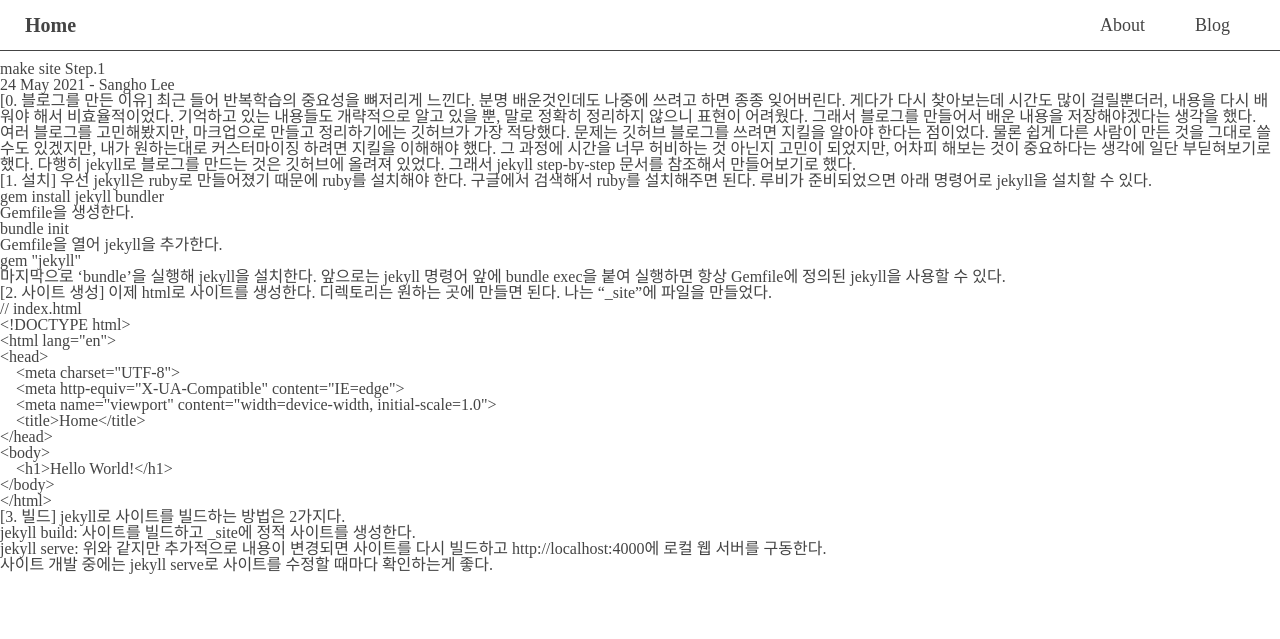
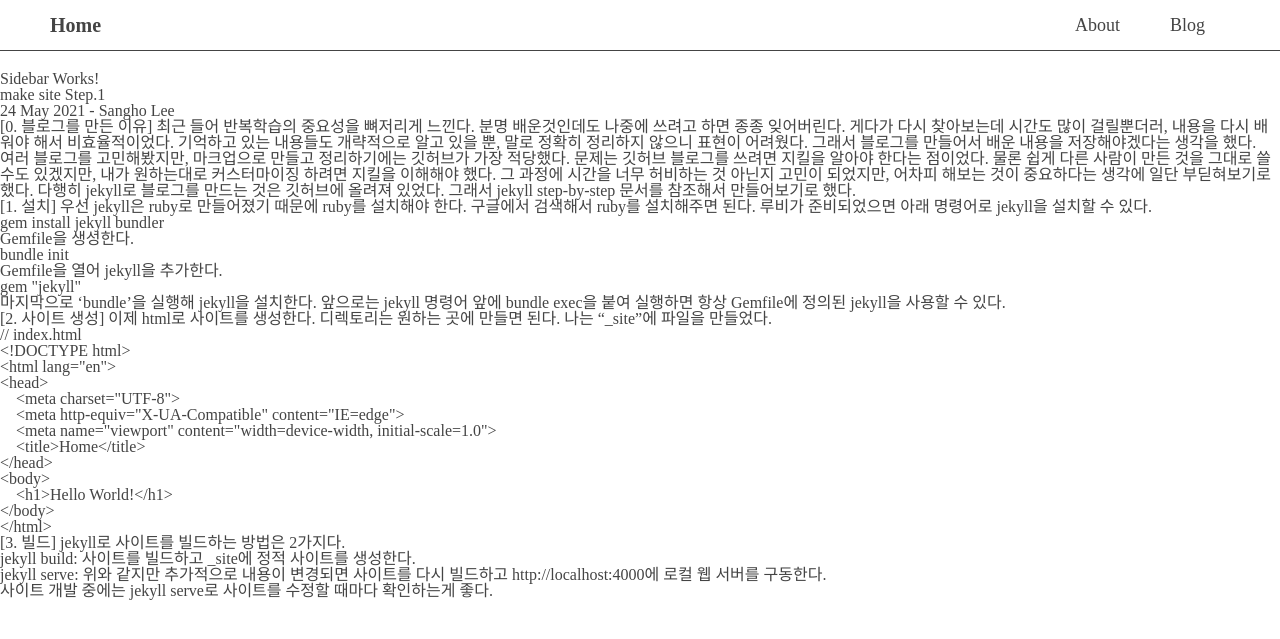
Before and after one commit to E-Sangho/blog_backup, a Jekyll site: the page built from _posts/2021-09-13-[Jekyll][make site] Step.1.md, in a window 1280 px wide. Shown: the top 639 px of the page. Built offline with Jekyll 4.4.1, drawn with Linux system fonts in a browser that asks for light colours.

Commit message:
add sidebar

```diff
--- a/_config.yml
+++ b/_config.yml
@@ -1,2 +1,3 @@
-collections:
-  authors:
+title: "미정"
+name: Lee Sangho
+url: "https://E-sangho.github.io"
--- /dev/null
+++ b/_data/sidebar.yml
@@ -0,0 +1,6 @@
+sidebar:
+  - title: bigTitle1
+    submenu:
+      - title: "smallTitle1"
+        url:
+      - title: "smallTitle2"
--- /dev/null
+++ b/_includes/head.html
@@ -0,0 +1,5 @@
+<meta charset="UTF-8">
+<meta http-equiv="X-UA-Compatible" content="IE=edge">
+<meta name="viewport" content="width=device-width, initial-scale=1.0">
+<title>{{ page.title }}</title>
+<link rel="stylesheet" href="/assets/css/style.css">
--- a/_includes/header.html
+++ /dev/null
@@ -1,14 +0,0 @@
-<header class="header">
-    <div class="header__home">
-        <a href="{{ '/' | relative_url }}">Home</a>
-    </div>
-    <div class="header__navigation">
-        <ul class = "header__navigation-items">
-            {% for link in site.data.navigation %}
-            <li class="header__navigation-item">
-                <a href="{{ link.url | relative_url }}">{{ link.name }}</a>
-            </li>
-            {% endfor %}
-        </ul>
-    </div>
-</header>
--- /dev/null
+++ b/_includes/sidebar.html
@@ -0,0 +1,8 @@
+{% if page.sidebar %}
+    <h1>Sidebar Works!</h1>
+    {% for list in page.sidebar %}
+        {% if list.title %}<h3>{{ list.title }}</h3>{% endif %}
+        {% if list.text %}{{ list.text | markdownify }}{% endif %}
+        {% if list.nav %}{{ include nav_list.html nav=list.nav %}}{% endif %}
+    {% endfor %}
+{% endif %}
--- /dev/null
+++ b/_includes/topnav.html
@@ -0,0 +1,16 @@
+<nav class="navbar">
+    <div class="container">
+        <div class="navbar-home">
+            <a href="{{ '/' | relative_url }}">Home</a>
+        </div>
+        <div class="navbar-nav">
+            <ul class = "navbar-nav__items">
+                {% for link in site.data.navigation %}
+                <li class="navbar-nav__item">
+                    <a href="{{ link.url | relative_url }}">{{ link.name }}</a>
+                </li>
+                {% endfor %}
+            </ul>
+        </div>
+    </div>
+</nav>
--- a/_layouts/default.html
+++ b/_layouts/default.html
@@ -1,14 +1,11 @@
 <!DOCTYPE html>
 <html lang="en">
 <head>
-    <meta charset="UTF-8">
-    <meta http-equiv="X-UA-Compatible" content="IE=edge">
-    <meta name="viewport" content="width=device-width, initial-scale=1.0">
-    <title>{{ page.title }}</title>
-    <link rel="stylesheet" href="/assets/css/style.css">
+    {% include head.html %}
 </head>
 <body>
-    {% include header.html %}
+    {% include topnav.html %}
     {{ content }}
+    {% include footer.html %}
 </body>
 </html>
--- a/_layouts/post.html
+++ b/_layouts/post.html
@@ -1,6 +1,9 @@
 ---
 layout: default
 ---
+<div>
+    {% include sidebar.html %}
+</div>
 <h1>{{ page.title }}</h1>
 <p>{{ page.date | date_to_string }} - {{ page.author }}</p>
 
--- a/_posts/2021-09-13-[Jekyll][make site] Step.1.md
+++ b/_posts/2021-09-13-[Jekyll][make site] Step.1.md
@@ -4,6 +4,8 @@
 date: 2021-05-24 21:03:23 +0900
 categories: jekyll update
 author: Sangho Lee
+sidebar:
+    nav: "sidebar"
 ---
 [0. 블로그를 만든 이유]
 최근 들어 반복학습의 중요성을 뼈저리게 느낀다.
--- a/_sass/components/header.scss
+++ /dev/null
@@ -1,36 +0,0 @@
-.header {
-    display: flex;
-    justify-content: space-between;
-    align-items: center;
-    width: 100%;
-    height: 30px;
-    padding: 25px;
-    margin-bottom: 10px;
-    box-sizing: border-box;
-    border-bottom: solid 1px;
-}
-
-.header__home {
-    height: 30px;
-    display: flex;
-    align-items: center;
-
-}
-
-.header__home a {
-    font-size: 20px;
-    font-weight: bold;
-
-}
-
-.header__navigation-items {
-    display: flex;
-    justify-content: space-between;
-    align-items: center;
-    box-sizing: border-box;
-}
-
-.header__navigation-item a {
-    font-size: 18px;
-    margin: auto 25px;
-}
--- /dev/null
+++ b/_sass/components/navbar.scss
@@ -0,0 +1,43 @@
+.navbar {
+    position: relative;
+    min-height: 50px;
+    margin-bottom: 20px;
+    border-bottom: 1px solid;
+}
+
+.container{
+    padding-right: 50px;
+    padding-left: 50px;
+    margin-right: auto;
+    margin-left: auto;
+    display: flex;
+    justify-content: space-between;
+    align-items: center;
+}
+
+.navbar-home a {
+    display: flex;
+    align-items: center;
+    height: 50px;
+    font-size: 20px;
+    font-weight: bold;
+}
+
+.navbar-nav__items {
+    display: flex;
+    justify-content: space-between;
+    align-items: center;
+    box-sizing: border-box;
+}
+
+.navbar-nav__item a {
+    display: flex;
+    align-items: center;
+    height: 50px;
+    font-size: 18px;
+    margin: auto 25px;
+}
+
+a:hover {
+    color: orange;
+}
--- a/_sass/main.scss
+++ b/_sass/main.scss
@@ -2,18 +2,9 @@
 @import "variable.scss";
 
 /* Components */
-@import "components/header";
+@import "components/navbar";
 
 body {
     color: var(--text-color);
     background-color: var(--background-color);
 }
-
-.container {
-    width: 600px;
-    margin: 0 auto;
-}
-
-.current {
-    color: green;
-}
```
Also changed, not shown: _includes/nav_list.html (added, +28 -0 lines), _page/404.md (added, +4 -0 lines), 6 other files.
